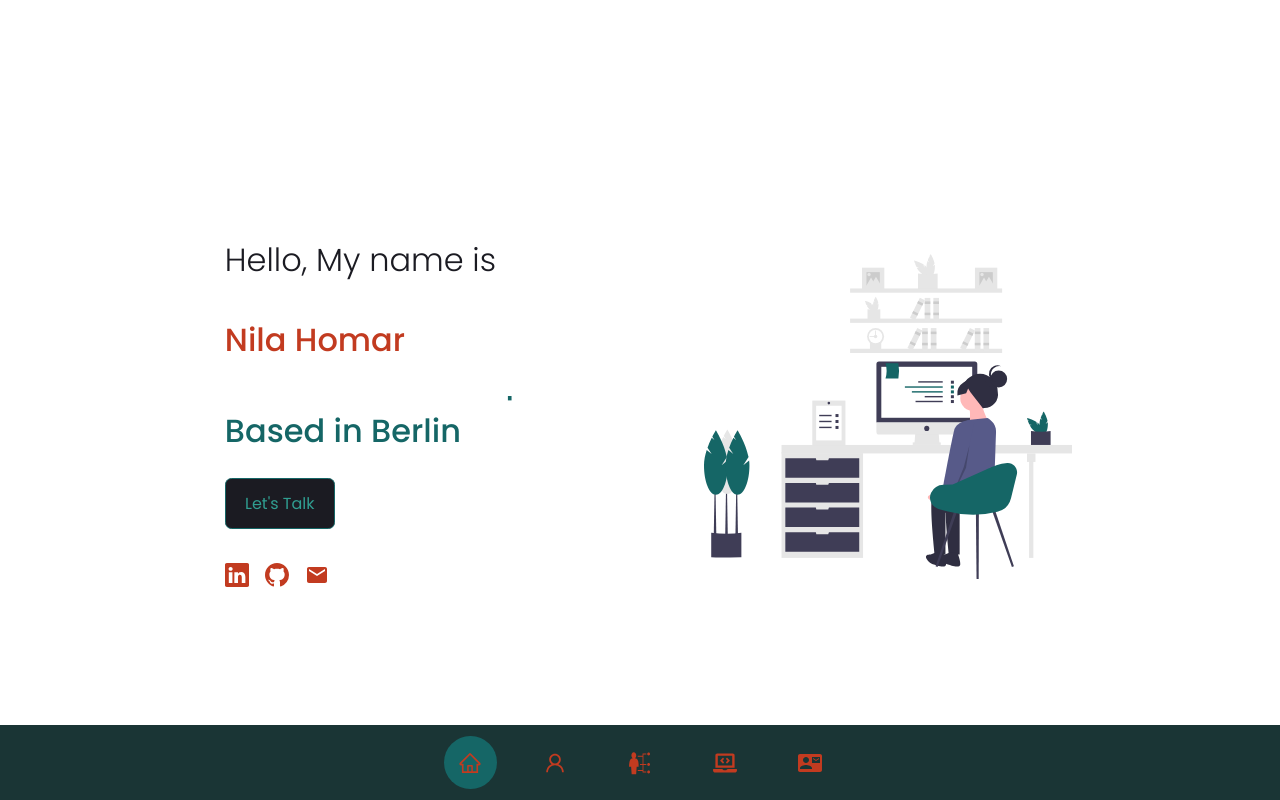
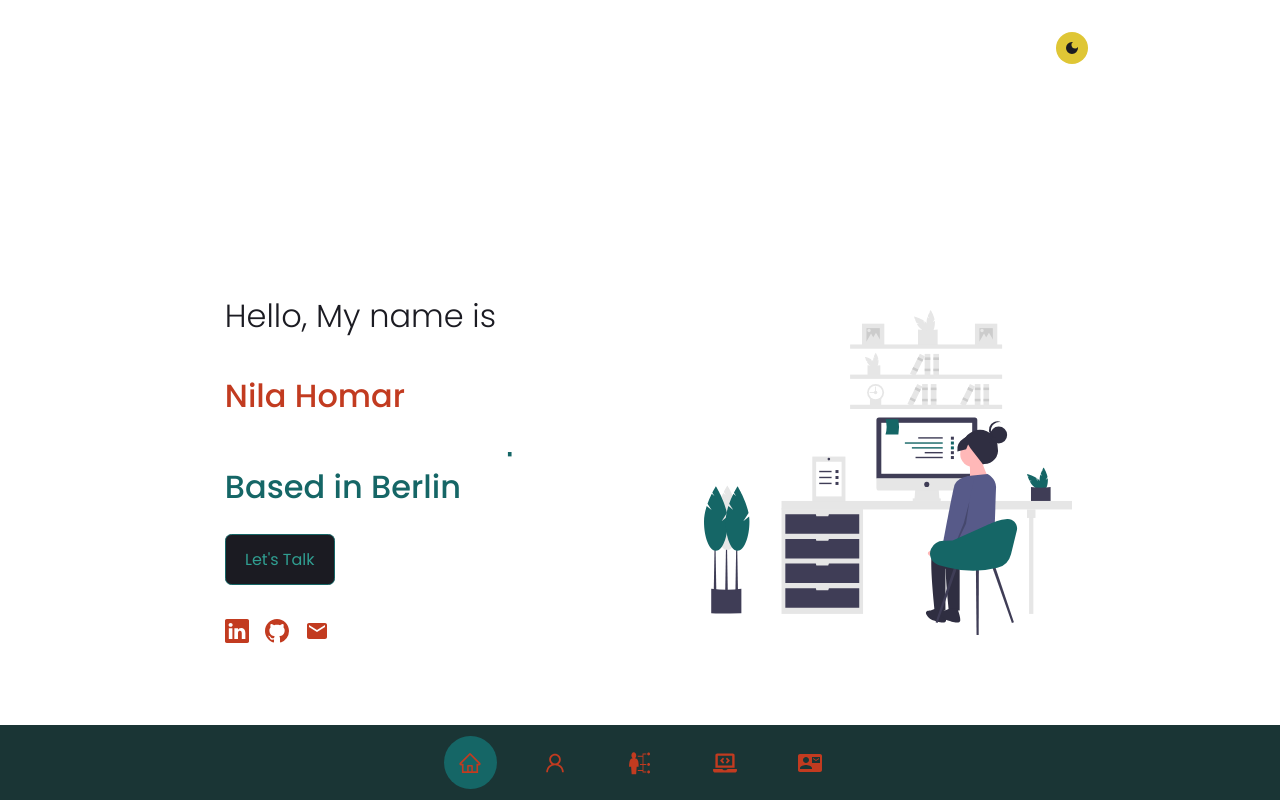
Before and after one commit to nilahomar/react-portfolio, a React (Create React App) app: page / in a window 1280 px wide. Shown: the top 800 px of the page. Built offline with nearby package versions, Linux system fonts and the light colour scheme; no server answers.

Commit message:
dark theme

```diff
--- a/src/App.jsx
+++ b/src/App.jsx
@@ -1,4 +1,4 @@
-import React from "react";
+import React, { useState } from "react";
 import Header from "./components/header/Header";
 import Nav from "./components/nav/Nav";
 import About from "./components/about/About";
@@ -6,10 +6,16 @@ import Skills from "./components/skills/Skills";
 import Projects from "./components/projects/Projects";
 import Contact from "./components/contact/Contact";
 import Footer from "./components/footer/Footer";
+import Theme from "./components/Theme/Theme";
+import ThemeContext from "./ThemeContext/ThemeContext";
 
 const App = () => {
+  const [theme, setTheme] = useState(true);
+  const contextValue = { theme, setTheme };
   return (
-    <>
+    <ThemeContext.Provider value={contextValue}>
+      <div className={`${theme ? "lightTheme" : "darkTheme"}`}>
+        <Theme />
         <Header />
         <Nav />
         <About />
@@ -17,7 +23,8 @@ const App = () => {
         <Projects />
         <Contact />
         <Footer />
-    </>
+      </div>
+    </ThemeContext.Provider>
   );
 };
 
--- /dev/null
+++ b/src/ThemeContext/ThemeContext.jsx
@@ -0,0 +1,3 @@
+import { createContext } from "react";
+const ThemeContext = createContext(true);
+export default ThemeContext;
--- /dev/null
+++ b/src/components/Theme/Theme.css
@@ -0,0 +1,26 @@
+.darkTheme {
+  background-color: #282c34;
+  color: var(--color-bg);
+}
+
+.lightTheme {
+  color: var(--color-black);
+}
+
+.mode {
+  padding: 2rem;
+  display: flex;
+  justify-content: flex-end;
+}
+
+.modeIcon {
+  font-size: 1rem;
+  width: 2em;
+  height: 2em;
+  border-radius: 60%;
+  color: var(--color-black);
+  background-color: var(--color-yellow);
+  display: flex;
+  align-items: center;
+  justify-content: center;
+}
--- /dev/null
+++ b/src/components/Theme/Theme.jsx
@@ -0,0 +1,19 @@
+import React, { useContext } from "react";
+import ThemeContext from "../../ThemeContext/ThemeContext";
+import {MdDarkMode} from 'react-icons/md'
+import {IoMdSunny} from 'react-icons/io'
+import "./Theme.css";
+
+function Theme() {
+  const { theme, setTheme } = useContext(ThemeContext);
+  function toggleTheme() {
+    setTheme(!theme);
+  }
+  return (
+    <div className= "container mode">
+      <button className="modeIcon" onClick={toggleTheme}>{theme ? <MdDarkMode/> : <IoMdSunny/>}</button>
+    </div>
+  );
+}
+
+export default Theme;
--- a/src/components/header/header.css
+++ b/src/components/header/header.css
@@ -4,7 +4,7 @@
   align-items: center;
   gap: 2rem;
   min-height: 100vh;
-  padding-top: 2rem;
+  padding-bottom: 3rem;
 }
 
 .intro-left {
```
Lines whose indentation alone changed are shown as unchanged.
